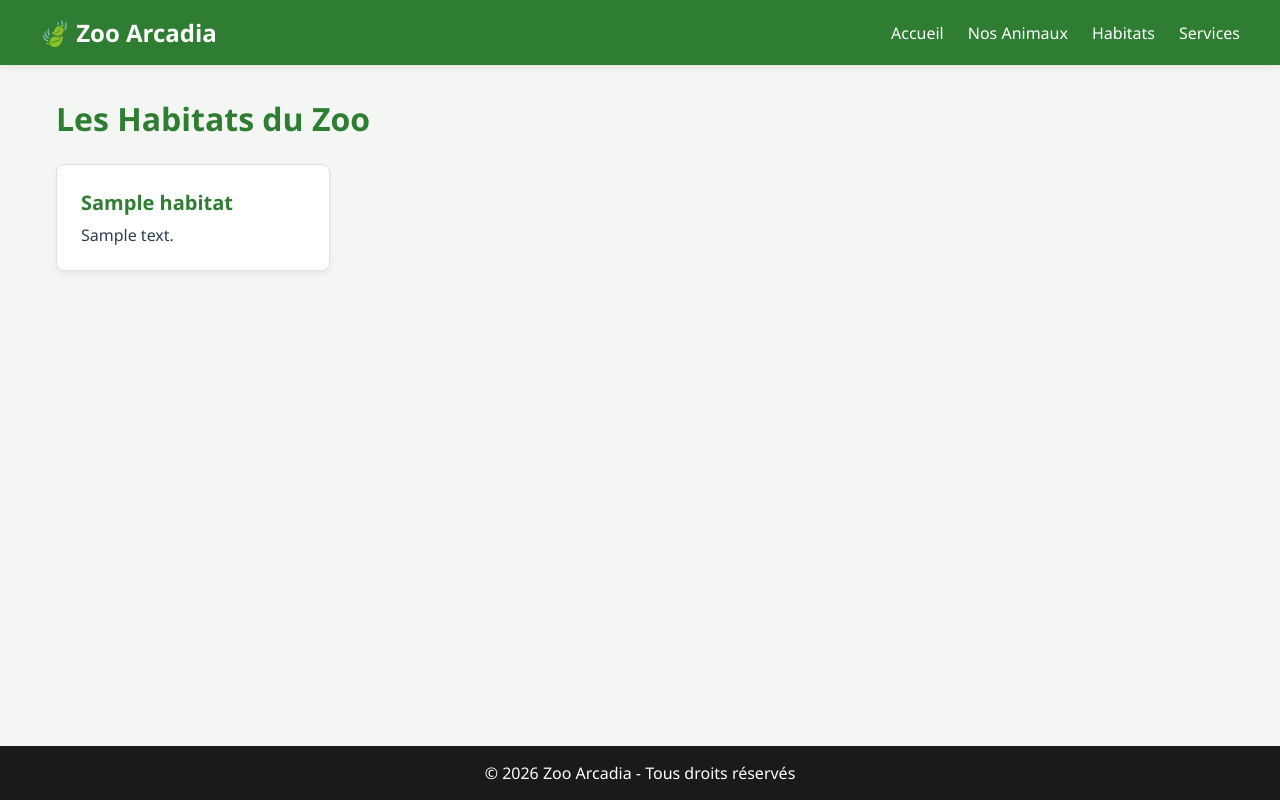
After one commit to Rvlto974/arcadia, a PHP site: template views/habitats/index.php in a window 1280 px wide. The commit adds this page. Run offline with PHP 8.4, Linux system fonts and the light colour scheme; the template is opened without the code that fills it: most values are stand-ins (such as "Sample title", 1, 10 or a date in 2020).

Commit message:
feat(habitats): ajout du module Habitats (Model, Controller, Vue et Route)

```diff
--- a/public/index.php
+++ b/public/index.php
@@ -20,3 +20,9 @@ $uri = $_SERVER['REQUEST_URI'];
 $method = $_SERVER['REQUEST_METHOD'];
 
 $router->dispatch($uri, $method);
+
+use App\Controllers\HabitatController;
+
+// ...
+$router->get('/animaux', [AnimalController::class, 'index']);
+$router->get('/habitats', [HabitatController::class, 'index']); // <- Nouvelle route
--- /dev/null
+++ b/views/habitats/index.php
@@ -0,0 +1,17 @@
+<?php
+$title = "Les Habitats - Zoo Arcadia";
+require_once __DIR__ . '/../layouts/header.php';
+?>
+
+<h1>Les Habitats du Zoo</h1>
+
+<div class="cards-grid">
+    <?php foreach ($habitats as $habitat): ?>
+        <div class="card">
+            <h2 class="card-title"><?= htmlspecialchars($habitat['nom']) ?></h2>
+            <p><?= htmlspecialchars($habitat['description'] ?? 'Aucune description disponible.') ?></p>
+        </div>
+    <?php endforeach; ?>
+</div>
+
+<?php require_once __DIR__ . '/../layouts/footer.php'; ?>
```
Also changed, not shown: src/Controllers/HabitatController.php (added, +21 -0 lines), src/Models/Habitat.php (added, +15 -0 lines).
